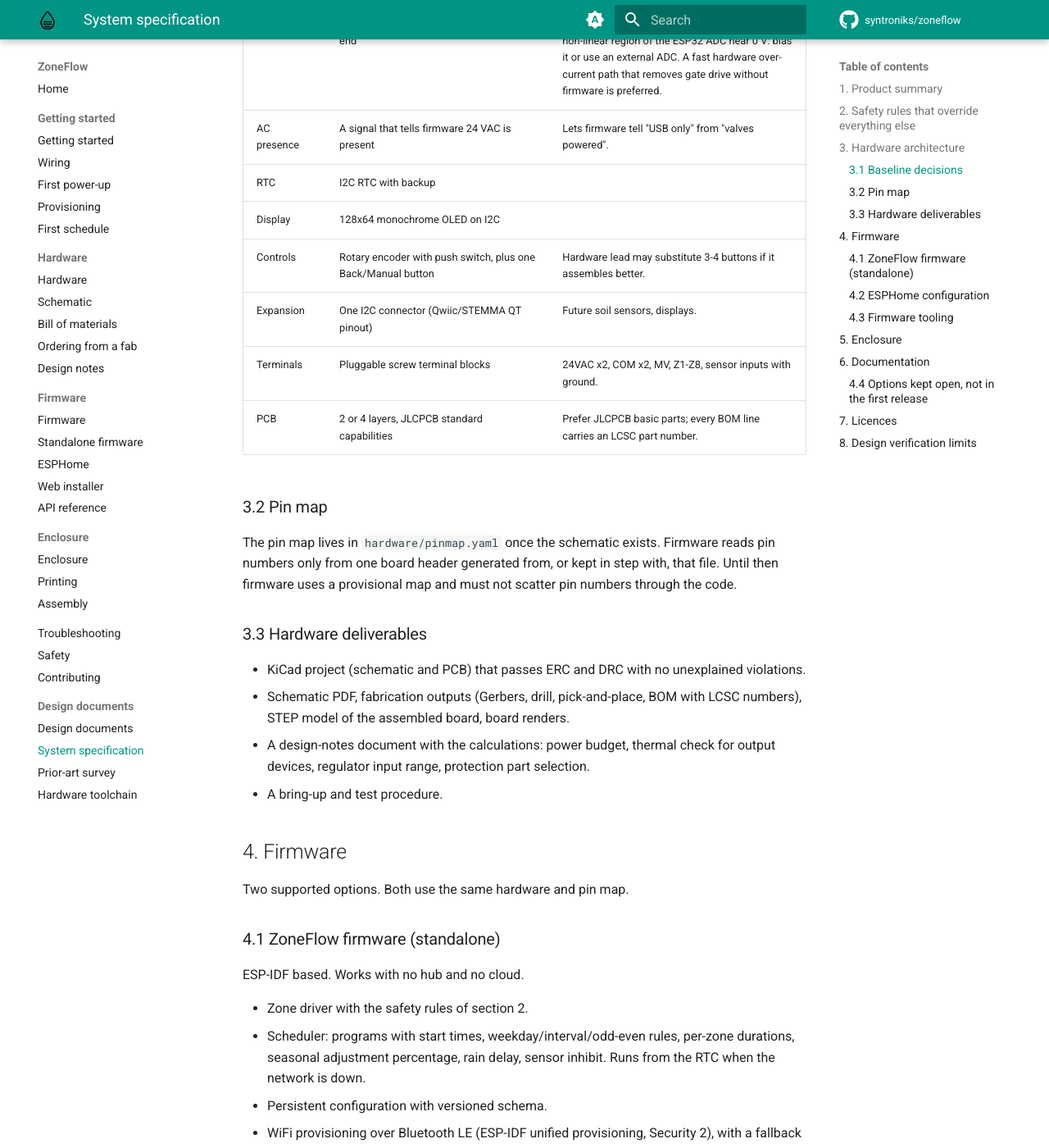
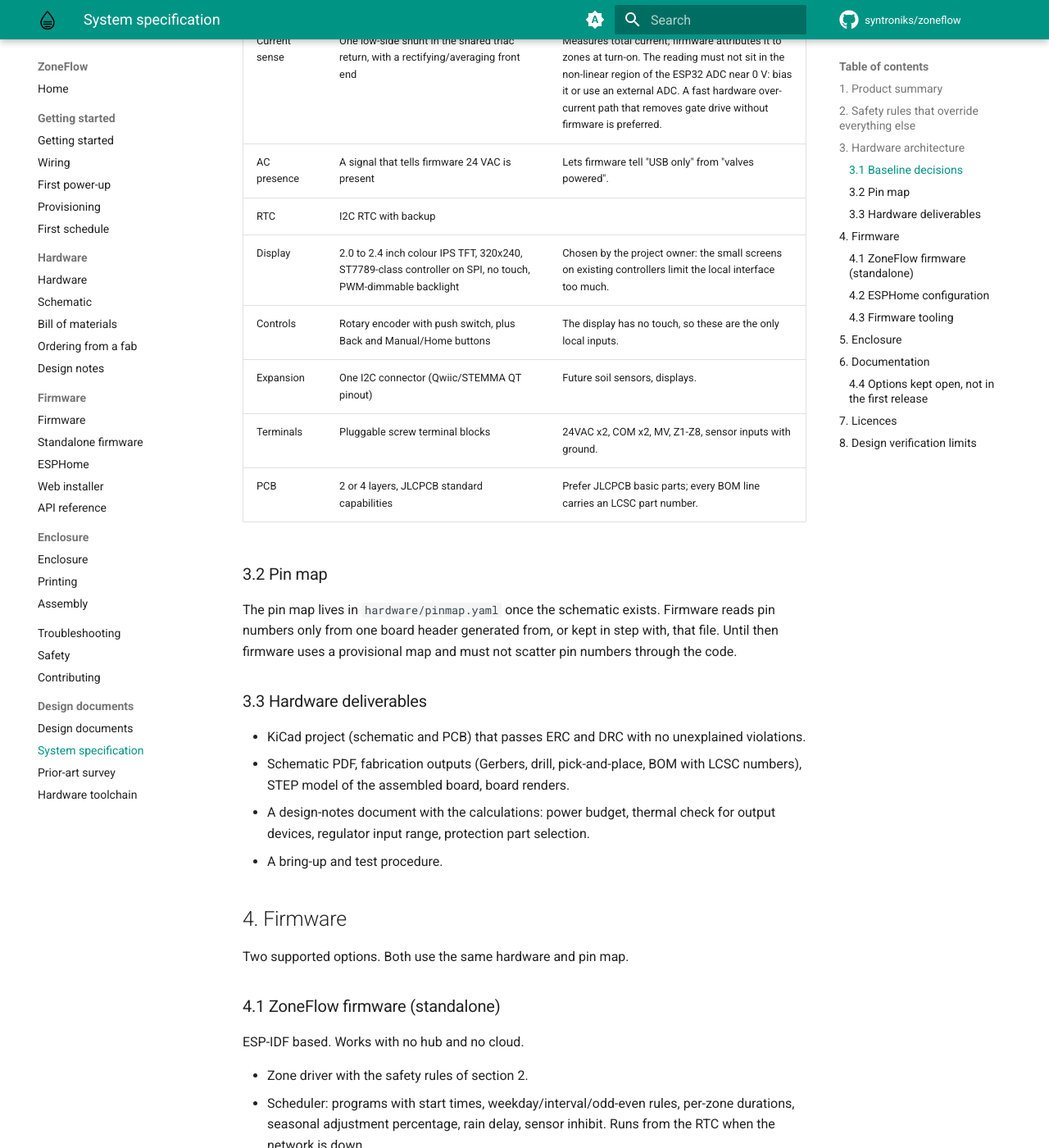
Before and after one commit to syntroniks/zoneflow, an MkDocs documentation site: the page built from docs/design/system-spec.md, in a window 1280 px wide and 1400 px high, scrolled down 2547 px. Shown: the whole window at 82% size. Built offline with MkDocs 1.6.1 and Material for MkDocs 9.7.7, drawn with Linux system fonts in a browser that asks for light colours; comment, search, counter and statistics services are not loaded; some of the changed text lies outside the part shown.

Commit message:
docs: specify colour tft display in spec v0.3 (#16)
* docs: specify colour tft display in spec v0.3

The project owner wants a clearly better local interface than the
small screens on existing controllers. Replace the 128x64 OLED with a
2.0-2.4 inch 320x240 IPS panel without touch, and add a second button.

Signed-off-by: Stefan Giroux <5464081+syntroniks@users.noreply.github.com>

* docs: update site pages for the colour display

Signed-off-by: Stefan Giroux <5464081+syntroniks@users.noreply.github.com>

---------

Signed-off-by: Stefan Giroux <5464081+syntroniks@users.noreply.github.com>

```diff
--- a/docs/design/system-spec.md
+++ b/docs/design/system-spec.md
@@ -20,7 +20,7 @@ keeps watering on schedule when the network is down.
 | Radio | WiFi 2.4 GHz and Bluetooth LE, PCB-antenna module with FCC/CE modular approval. |
 | Sensors | Rain sensor (dry contact, NO or NC). Flow meter (pulse, dry contact or open collector, up to 200 Hz). One spare general-purpose sensor input. A current-limited sensor supply terminal for powered flow meters. |
 | Diagnostics | Measure total solenoid current. Detect open valve, shorted valve and loss of 24 VAC. A shorted valve or wire must not destroy the output; the board shuts the zone off and reports it. |
-| Local UI | One status LED per output, a power/status LED, a small OLED, and controls for manual run without a phone. |
+| Local UI | One status LED per output, a power/status LED, a colour display large enough for a real menu interface (zone status, manual run, schedule viewing and editing, setup), and controls to drive it without a phone. |
 | Timekeeping | Battery-backed or supercap-backed RTC so schedules survive a power cut with no network. |
 | Install | Indoor or garage wall mount. Not weatherproof. |
 | Manufacture | Machine-assembled SMT (JLCPCB-class). Through-hole parts are limited to terminal blocks and parts with no SMT equivalent. |
@@ -48,7 +48,7 @@ keeps watering on schedule when the network is down.
 
 | Block | Decision | Notes |
 |---|---|---|
-| MCU module | ESP32-S3-WROOM-1 (PCB antenna, at least 8 MB flash) | Enough GPIO without an expander, native USB, mature in ESP-IDF and ESPHome. |
+| MCU module | ESP32-S3-WROOM-1 (PCB antenna, at least 8 MB flash, with PSRAM for the display interface) | Enough GPIO without an expander, native USB, mature in ESP-IDF and ESPHome. |
 | Output stage | One triac per output, OpenSprinkler-style topology | One 24 VAC leg is circuit ground, the other is valve COM. Each valve sits between COM and its triac; all triac returns share one path to ground through the current shunt. Triac rated at least 1 A RMS with a high surge rating; no MAC97-class parts. Gate drive comes from ESP32 GPIO through the fail-safe gate of section 2, not from an unguarded pin. See `prior-art.md` for the evidence. |
 | Logic supply | Half-wave rectifier, bulk capacitor sized for half-wave ripple at peak WiFi load, buck converter rated at least 60 V input, 3.3 V rail | 32 VAC RMS gives about 45 V peak, and the 45 V regulators used by older designs have no margin. |
 | USB | USB-C, native ESP32-S3 USB for flashing and logs | USB alone powers the logic so the board can be flashed on a desk. Valve outputs stay unpowered without 24 VAC. Logic ground is tied to one 24 VAC leg, so the design notes must state what happens when USB and 24 VAC are connected together and what the user must not do (for example earthing the other transformer leg). |
@@ -56,8 +56,8 @@ keeps watering on schedule when the network is down.
 | Current sense | One low-side shunt in the shared triac return, with a rectifying/averaging front end | Measures total current; firmware attributes it to zones at turn-on. The reading must not sit in the non-linear region of the ESP32 ADC near 0 V: bias it or use an external ADC. A fast hardware over-current path that removes gate drive without firmware is preferred. |
 | AC presence | A signal that tells firmware 24 VAC is present | Lets firmware tell "USB only" from "valves powered". |
 | RTC | I2C RTC with backup | |
-| Display | 128x64 monochrome OLED on I2C | |
-| Controls | Rotary encoder with push switch, plus one Back/Manual button | Hardware lead may substitute 3-4 buttons if it assembles better. |
+| Display | 2.0 to 2.4 inch colour IPS TFT, 320x240, ST7789-class controller on SPI, no touch, PWM-dimmable backlight | Chosen by the project owner: the small screens on existing controllers limit the local interface too much. |
+| Controls | Rotary encoder with push switch, plus Back and Manual/Home buttons | The display has no touch, so these are the only local inputs. |
 | Expansion | One I2C connector (Qwiic/STEMMA QT pinout) | Future soil sensors, displays. |
 | Terminals | Pluggable screw terminal blocks | 24VAC x2, COM x2, MV, Z1-Z8, sensor inputs with ground. |
 | PCB | 2 or 4 layers, JLCPCB standard capabilities | Prefer JLCPCB basic parts; every BOM line carries an LCSC part number. |
@@ -100,7 +100,10 @@ ESP-IDF based. Works with no hub and no cloud.
   status stream.
 - MQTT with Home Assistant discovery.
 - OTA update with rollback.
-- OLED and local controls: status, manual run, network info.
+- Display interface (LVGL) driven by the encoder and buttons: home screen with
+  zone status and next run, manual zone and program runs, schedule viewing and
+  editing, rain delay, sensor and fault status, network setup and info.
+  Backlight dims and times out.
 - Flow and current diagnostics: per-zone learned current, fault reporting.
 - Host-side unit tests for the scheduler and other pure logic.
 
@@ -126,7 +129,7 @@ firmware option onto a board over USB, and release builds produced by CI.
 - Prints without supports on a 220 x 220 mm bed in PLA or PETG.
 - Separate wiring compartment cover so the user wires valves without exposing
   the electronics.
-- Window or opening for the OLED, access to the controls, light pipes or
+- Window or opening for the display, access to the controls, light pipes or
   openings for the LEDs.
 - Wall-mount keyholes, cable entry at the bottom, strain relief.
 - Deliverables: source, STL and 3MF exports, STEP if the tool allows, assembly
```
Also changed, not shown: other parts of docs/design/system-spec.md (+1 -1 lines), README.md (+1 -1 lines), docs/enclosure/index.md (+1 -1 lines), docs/firmware/standalone.md (+1 -1 lines), docs/hardware/index.md (+1 -1 lines), docs/index.md (+1 -1 lines).
